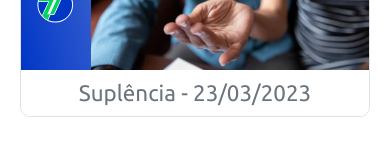
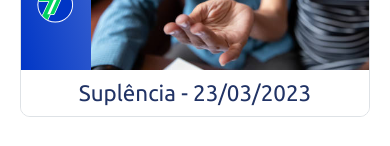
Before and after one commit to TropaDigital/tradicao, a Next.js app: page /contemplados in a window 390 px wide. Shown: the part 571-717 px from the top of the page. Built offline with nearby package versions, Linux system fonts and the light colour scheme.

Commit message:
Update Contemplados page with responsive

```diff
--- a/src/app/(page)/contemplados/page.tsx
+++ b/src/app/(page)/contemplados/page.tsx
@@ -1,4 +1,6 @@
 'use client';
+
+// React
 import { useState } from 'react';
 
 // Next
@@ -11,6 +13,7 @@ import * as S from './styles';
 import SkewContainer from '@/components/shared/SkewContainer';
 import CenterWrapper from '@/components/global/CenterWrapper';
 import MainTitle from '@/components/UI/MainTitle';
+import ContemplatedList from '@/components/pages/Contemplados/ListaContemplados';
 
 // Images
 import ContempladoBg from '../../../../public/images/contemplados-bg.jpg';
@@ -18,7 +21,6 @@ import teste from '../../../../public/images/teste.jpg';
 
 // Icons
 import { DefaultBrasao } from '@/assets/icons';
-import ContemplatedList from '@/components/pages/Contemplados/ListaContemplados';
 
 interface contemplatedProps {
     id: number,
@@ -44,7 +46,7 @@ export default function Contemplated() {
                     representative: 2180,
                 },
                 {
-                    id: 0,
+                    id: 1,
                     name: 'Railton de J',
                     group: 1025,
                     quota: 379,
@@ -52,7 +54,7 @@ export default function Contemplated() {
                     representative: 1946,
                 },
                 {
-                    id: 0,
+                    id: 2,
                     name: 'Rodrigo S',
                     group: 1025,
                     quota: 692,
@@ -60,7 +62,7 @@ export default function Contemplated() {
                     representative: 1312,
                 },
                 {
-                    id: 0,
+                    id: 3,
                     name: 'Diego A',
                     group: 1026,
                     quota: 600,
@@ -68,7 +70,7 @@ export default function Contemplated() {
                     representative: 1951,
                 },
                 {
-                    id: 0,
+                    id: 4,
                     name: 'Camila D',
                     group: 1026,
                     quota: 744,
@@ -76,12 +78,44 @@ export default function Contemplated() {
                     representative: 1842,
                 },
                 {
-                    id: 0,
+                    id: 5,
                     name: 'Jardane S',
                     group: 1027,
                     quota: 1210,
                     typeContemplated: 'Lance Livre',
                     representative: 2124,
+                },
+                {
+                    id: 6,
+                    name: 'Elicelia S',
+                    group: 1026,
+                    quota: 1452,
+                    typeContemplated: 'Lance Livre',
+                    representative: 1577,
+                },
+                {
+                    id: 7,
+                    name: 'Lucena V',
+                    group: 1029,
+                    quota: 8517,
+                    typeContemplated: 'Lance Livre',
+                    representative: 2061,
+                },
+                {
+                    id: 8,
+                    name: 'Geneci F',
+                    group: 1029,
+                    quota: 8533,
+                    typeContemplated: 'Lance Livre',
+                    representative: 1590,
+                },
+                {
+                    id: 9,
+                    name: 'Jairo J',
+                    group: 1026,
+                    quota: 1115,
+                    typeContemplated: 'Lance Livre',
+                    representative: 1842,
                 },
             ]
         },
@@ -141,7 +175,7 @@ export default function Contemplated() {
                         contemplatedInfos.map((row: contemplatedProps) => (
                             <S.CardContemplated
                                 key={row.id}
-                                onClick={() => {console.log('log do id', row); setOpenList(true); setSelectedList(row)}}
+                                onClick={() => {setOpenList(true); setSelectedList(row)}}
                             >
                                 <S.CardTopContemplated>
                                     <span>{row.titleDate}</span>
--- a/src/app/(page)/contemplados/styles.ts
+++ b/src/app/(page)/contemplados/styles.ts
@@ -109,7 +109,7 @@ export const CardBottomContemplated = styled.div`
   background: var(--white);
 
   font-size: 1.6rem;
-  color: var(--gray-600);
+  color: var(--primary-mid);
 
   padding: 10px;
   z-index: 13;
```
